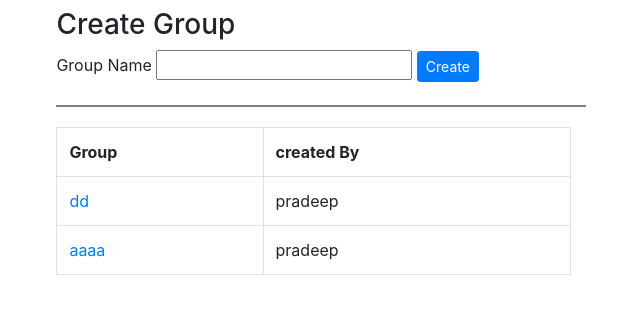
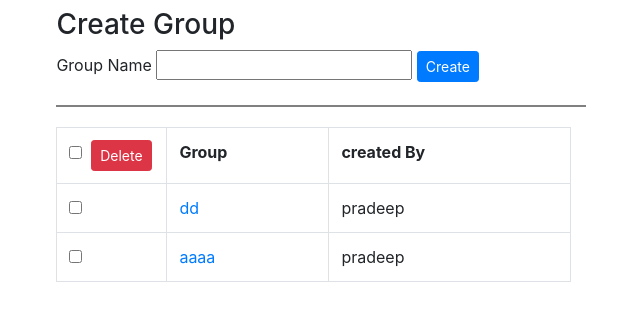
Before and after one commit to pradeep05062000/ToDo, a Django app: page /group/ in a window 1280 px wide. Shown: the part 56-377 px from the top of the page, without its empty margins (366-1006 px from the left). Run offline with Django 3.2, Linux system fonts and the light colour scheme; a user stored in the database is signed in; data comes from the database, SQL or seed files in the repository; both versions use the stored data as it was after the commit; some libraries are stand-ins or nearby versions.

Commit message:
delete is updated in group

```diff
--- a/ToDo/template/todoapp/addmember.html
+++ b/ToDo/template/todoapp/addmember.html
@@ -51,7 +51,7 @@
 </div>
 <div class="createtask-btn">
 
-	<a href="/createtask/{{created_by}}/{{group}}/" class="btn btn-primary" class="fa fa-plus" aria-hidden="true">Create Task&nbsp<i class="fa fa-plus"></i></a>
+	<a href="/createtask/{{created_by}}/{{group}}/" class="btn btn-primary">Create Task&nbsp<i class="fa fa-plus"></i></a>
 
 	</div>
 
--- a/ToDo/template/todoapp/base2.html
+++ b/ToDo/template/todoapp/base2.html
@@ -11,6 +11,7 @@
 
     <link rel="stylesheet" href="https://stackpath.bootstrapcdn.com/bootstrap/4.1.3/css/bootstrap.min.css" integrity="sha384-MCw98/SFnGE8fJT3GXwEOngsV7Zt27NXFoaoApmYm81iuXoPkFOJwJ8ERdknLPMO" crossorigin="anonymous">
     <link rel="stylesheet" href="https://maxcdn.bootstrapcdn.com/bootstrap/4.0.0/css/bootstrap.min.css">
+    <link rel="stylesheet" href="https://cdnjs.cloudflare.com/ajax/libs/font-awesome/4.7.0/css/font-awesome.min.css">
   <script src="https://ajax.googleapis.com/ajax/libs/jquery/3.3.1/jquery.min.js"></script>
   <script src="https://cdnjs.cloudflare.com/ajax/libs/popper.js/1.12.9/umd/popper.min.js"></script>
   <script src="https://maxcdn.bootstrapcdn.com/bootstrap/4.0.0/js/bootstrap.min.js"></script>
--- a/ToDo/template/todoapp/creategroup.html
+++ b/ToDo/template/todoapp/creategroup.html
@@ -16,8 +16,15 @@
 	<div class="bottom_border_style"></div>
 	<div>
 		{% if grpdata_member %}
+		<form method="post">
+             {%csrf_token%}
 		<table class="table table-bordered sortable" id="myTable" style="width: 60%;">
 				<tr>
+					<th style="width: 110px">
+			          <input type="checkbox" id="selecttodo" onclick="selectAll(this,document.getElementsByClassName('flag_group'))"><span style="padding-left:5px;">
+			          	<input type="submit" name="submit" class="btn btn-danger btn-sm" value="Delete">
+			          </span>
+			        </th>
 					<th class ="grpSort">Group</th>
 					<th class ="created" >created By</th>
 				</tr>
@@ -25,6 +32,8 @@
 			{% for data in grpdata_member %}
 
 				<tr>
+					<td><input type="checkbox" class="flag_group"  name="{{data.id}}">
+
 					<td class="group">
 					<a href="/addmember/{{data.created_by}}/{{data.group}}">{{data.group}}</a>
 					</td>
@@ -35,6 +44,7 @@
 
 			{% endfor %}
 		</table>
+		 </form>
 		{%else%}
 			<h3> No Groups</h3>
 		{% endif %}
--- a/ToDo/todoapp/views.py
+++ b/ToDo/todoapp/views.py
@@ -189,21 +189,25 @@ def groupview(request):
 
 
     if request.method == 'POST':
-        flag = False
-        addGrp = GroupModel()
-        allGroupData = GroupModel.objects.all()
-        for data in allGroupData:
-            if data.created_by == str(request.user) and data.group == request.POST.get('group'):
-                flag = True
+        for x in request.POST:
+            if x.isnumeric():
+                GroupModel.objects.get(id=x).delete()
+        if request.POST.get('group'):
+            flag = False
+            addGrp = GroupModel()
+            allGroupData = GroupModel.objects.all()
+            for data in allGroupData:
+                if data.created_by == str(request.user) and data.group == request.POST.get('group'):
+                    flag = True
 
-        if flag == False:
-            addGrp.member = request.user
-            addGrp.created_by = str(request.user)
-            addGrp.group = request.POST.get('group')
-            addGrp.save()
+            if flag == False:
+                addGrp.member = request.user
+                addGrp.created_by = str(request.user)
+                addGrp.group = request.POST.get('group')
+                addGrp.save()
 
-        else:
-            messages.info(request, 'You have already created group')
+            else:
+                messages.info(request, 'You have already created group')
 
 
 
```
Also changed, not shown: ToDo/template/todoapp/paginator.html (deleted, +0 -9 lines), ToDo/db.sqlite3.
